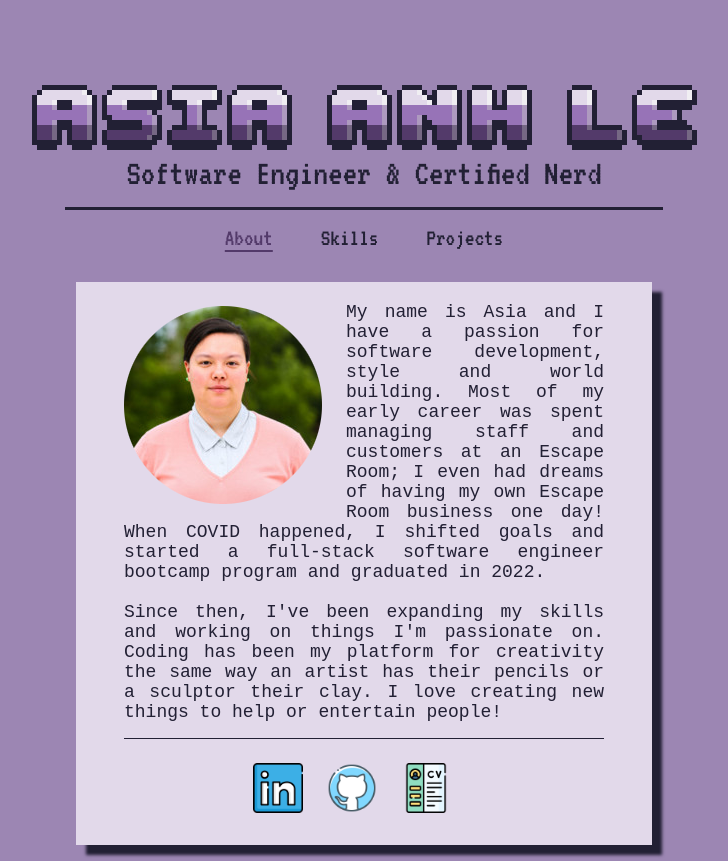
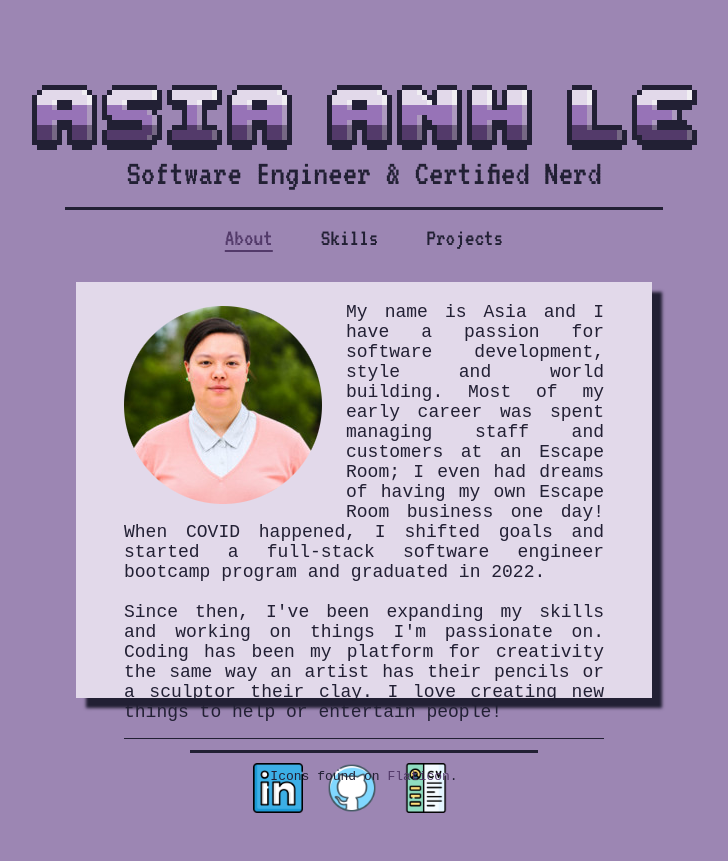
Before and after one commit to le-as-a/portfolio2024, a React (Create React App) app: page / in a window 1280 px wide. Shown: the whole page, without its empty margins (276-1004 px from the left). After the commit the page ends 813 px from the top, so only its background shows below. Built offline with nearby package versions, Linux system fonts and the light colour scheme; a web font is replaced by a local one.

Commit message:
updated footer

```diff
--- a/src/App.js
+++ b/src/App.js
@@ -2,9 +2,11 @@
 import React from 'react';
 import { BrowserRouter as Router, Route, Routes } from 'react-router-dom';
 import Header from './components/Header';
+import Footer from './components/Footer';
 import About from './components/About';
 import Skills from './components/Skills';
 import Projects from './components/Projects';
+
 
 function App() {
   return (
@@ -17,6 +19,7 @@
           <Route exact path="/projects" element={<Projects />} />
           <Route exact path="/games" />
         </Routes>
+        <Footer />
       </Router>
     </>
   );
--- a/src/components/About/about.css
+++ b/src/components/About/about.css
@@ -6,6 +6,7 @@
     box-shadow: 10px 10px 3px #222034;
     padding: 0 3rem;
     padding-bottom: 1rem;
+    max-height: 50vh;
 }
 
 .about img {
--- /dev/null
+++ b/src/components/Footer/footer.css
@@ -0,0 +1,18 @@
+.skill-footer {
+    margin-top: 1rem;
+    padding: 1rem 5rem;
+    border-top: solid;
+    font-size: small;
+    position: fixed;
+    bottom: 0;
+}
+
+.skill-footer a {
+    text-decoration: none;
+    color: #533a6a;
+}
+
+.skill-footer a:hover {
+    text-decoration: underline;
+    text-underline-offset: 5px;
+}
--- /dev/null
+++ b/src/components/Footer/index.js
@@ -0,0 +1,14 @@
+import './footer.css';
+import React from 'react';
+
+function Footer () {
+    return (
+        <>
+            <div className='skill-footer'>
+                Icons found on <a href="https://www.flaticon.com/">Flaticon</a>.
+            </div>
+        </>
+    )
+}
+
+export default Footer;
--- a/src/components/Skills/index.js
+++ b/src/components/Skills/index.js
@@ -3,7 +3,6 @@
 
 function Skills () {
     return (
-        <>
         <div className='skills-container'>
             <div className='skill'>
                 <img alt='react' src="skills/react.png" width="75px" />
@@ -46,10 +45,6 @@
                 <p>Docker</p>
             </div>
         </div>
-            <div className='skill-footer'>
-                Icons found on <a href="https://www.flaticon.com/">Flaticon</a>.
-            </div>
-        </>
     )
 }
 
--- a/src/components/Skills/skills.css
+++ b/src/components/Skills/skills.css
@@ -6,6 +6,7 @@
     justify-content: center;
     background-color: #e2d9ea;
     box-shadow: 10px 10px 3px #222034;
+    max-height: 50vh;
 }
 
 .skill {
@@ -14,20 +15,3 @@
     padding: 1rem 3rem;
     align-items: center;
 }
-
-.skill-footer {
-    margin-top: 1rem;
-    padding: 1rem 5rem;
-    border-top: solid;
-    font-size: small;
-}
-
-.skill-footer a {
-    text-decoration: none;
-    color: #533a6a;
-}
-
-.skill-footer a:hover {
-    text-decoration: underline;
-    text-underline-offset: 5px;
-}
```
Lines whose indentation alone changed are shown as unchanged.
